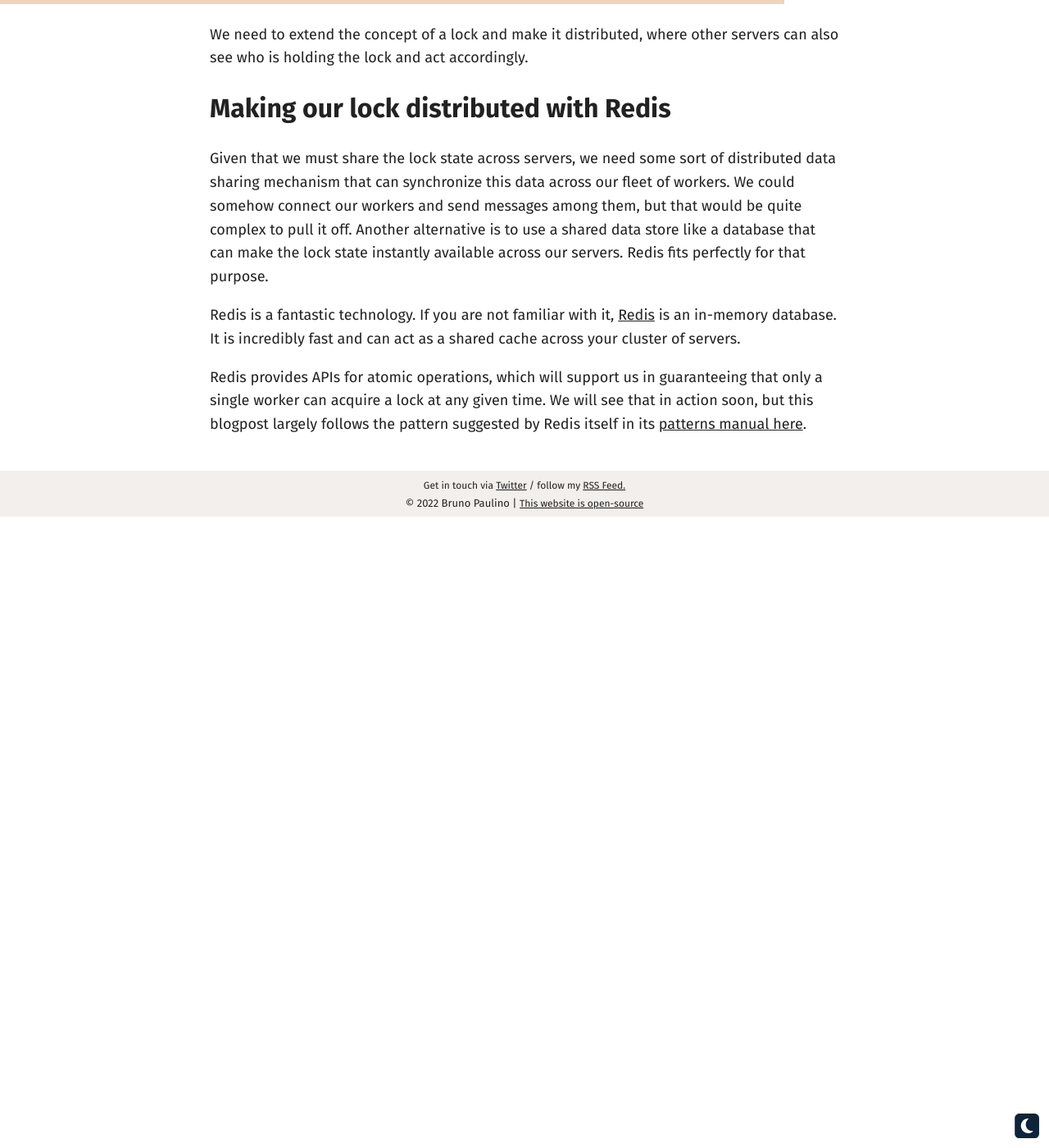
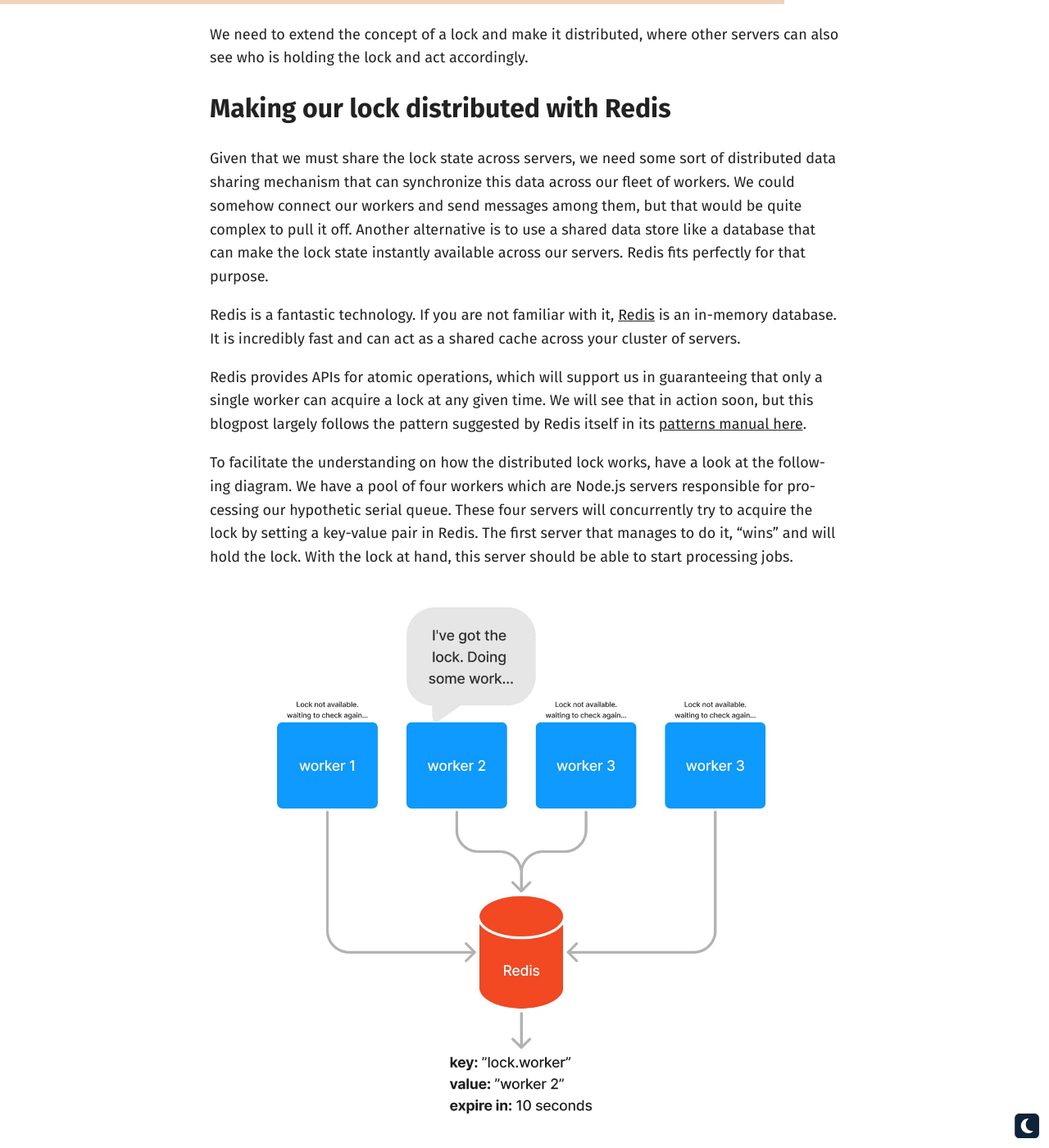
Before and after one commit to brunojppb/brunojppb.github.io, a Jekyll site: the page built from _posts/2023-07-23-node-distributed-lock.md, in a window 1280 px wide and 1400 px high, scrolled down 1505 px. Shown: the whole window at 82% size. Built offline with Jekyll 4.4.1, drawn with Linux system fonts in a browser that asks for light colours; before the commit the page ends 2135 px from its top, so only the background shows below that; some of the changed text lies outside the part shown.

Commit message:
Expand on how the distributed lock works with Diagrams

```diff
--- a/_posts/2023-07-23-node-distributed-lock.md
+++ b/_posts/2023-07-23-node-distributed-lock.md
@@ -79,3 +79,20 @@
 in action soon, but this blogpost largely follows the pattern suggested by Redis
 itself in its
 [patterns manual here](https://redis.io/docs/manual/patterns/distributed-locks/).
+
+To facilitate the understanding on how the distributed lock works, have a look
+at the following diagram. We have a pool of four workers which are Node.js
+servers responsible for processing our hypothetic serial queue. These four
+servers will concurrently try to acquire the lock by setting a key-value pair in
+Redis. The first server that manages to do it, "wins" and will hold the lock.
+With the lock at hand, this server should be able to start processing jobs.
+
+![Lock with Redis - lock acquired by server](/assets/images/posts/lock_1.jpg)
+
+Then, in case this server needs to be shutdown (e.g. during a deployment), the
+lock should be released, giving the chance to one of the other servers to
+acquire it and continue to process the background jobs.
+
+![Lock with Redis - Server shutdown](/assets/images/posts/lock_2.jpg)
+
+# Fail-safe with expiring keys
```
Also changed, not shown: assets/images/posts/lock_1.jpg (added), assets/images/posts/lock_2.jpg (added).
